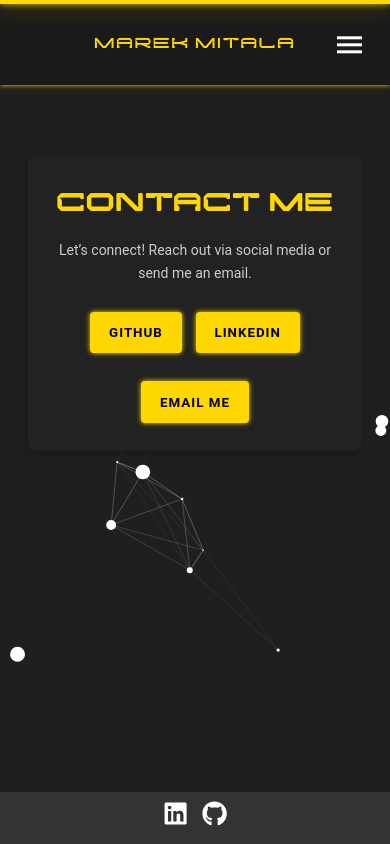
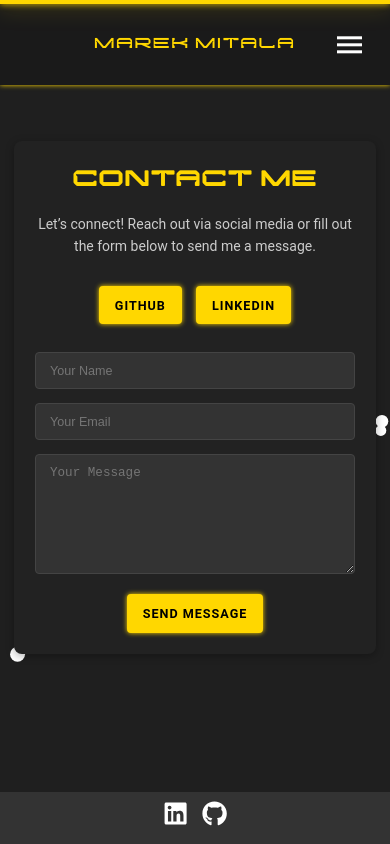
Before and after one commit to caibot11/marekmitala.com, a Next.js app: page /contact in a window 390 px wide. Built offline with nearby package versions, Linux system fonts and the light colour scheme.

Commit message:
email fixed

```diff
--- a/package.json
+++ b/package.json
@@ -10,8 +10,10 @@
     },
     "dependencies": {
         "@react-spring/web": "^9.7.5",
+        "@vercel/analytics": "^1.5.0",
+        "@vercel/speed-insights": "^1.2.0",
         "framer-motion": "^12.4.0",
-        "next": "^15.2.0-canary.62",
+        "next": "^15.1.7",
         "particles.js": "^2.0.0",
         "react": "18.2.0",
         "react-confetti": "^6.2.2",
--- a/src/app/contact/Contact.module.css
+++ b/src/app/contact/Contact.module.css
@@ -1,28 +1,37 @@
 /* app/contact/Contact.module.css */
 
+/* Overall container */
 .contactContainer {
   margin-top: 3rem;
   margin-left: auto;
   margin-right: auto;
   max-width: 500px;
-
-  display: flex;
-  align-items: center;
-  justify-content: center;
   padding: 2rem;
   text-align: center;
   position: relative;
 }
 
+/* Center the container on larger screens */
+@media (min-width: 768px) {
+  .contactContainer {
+    display: flex;
+    align-items: center;
+    justify-content: center;
+  }
+}
+
+/* Contact Box styling */
 .contactBox {
   background: #222;               /* Dark background behind the contact info */
-  border-radius: 8px;            /* Rounded corners */
+  border-radius: 8px;             /* Rounded corners */
   padding: 2rem;
   box-shadow: 0 2px 8px rgba(0, 0, 0, 0.3);
-  max-width: 600px;              /* Limit how wide the box can be */
-  width: 100%;                   /* Ensures the box shrinks on small screens */
+  max-width: 600px;               /* Limit how wide the box can be */
+  width: 100%;                    /* Ensures the box shrinks on small screens */
+  margin: 0 auto;
 }
 
+/* Contact Title */
 .contactTitle {
   font-family: "Nyxerin", sans-serif;
   font-size: 2rem;
@@ -32,12 +41,14 @@
   margin-bottom: 1rem;
 }
 
+/* Contact Subtitle */
 .contactSubtitle {
   color: #ccc;
   line-height: 1.6;
   margin-bottom: 2rem;
 }
 
+/* Social Links styling */
 .socialLinks {
   display: flex;
   gap: 1rem;
@@ -46,6 +57,7 @@
   margin-bottom: 2rem;
 }
 
+/* Contact Button */
 .contactButton {
   background: #ffd700;
   color: #000;
@@ -60,3 +72,48 @@
   transition: box-shadow 0.2s ease, filter 0.2s ease;
   font-family: inherit;
 }
+
+/* Hover state for the contact button */
+.contactButton:hover {
+  box-shadow: 0 0 10px #ffd700;
+  filter: brightness(1.1);
+}
+
+/* Optional: Styling for input fields and textarea if you add a form */
+.inputField,
+.textArea {
+  width: 100%;
+  padding: 0.75rem 1rem;
+  margin-bottom: 1rem;
+  border: 1px solid #444;
+  border-radius: 4px;
+  background: #333;
+  color: #fff;
+  font-size: 1rem;
+}
+
+.textArea {
+  resize: vertical;
+  min-height: 120px;
+}
+
+/* Responsive adjustments for mobile devices */
+@media (max-width: 600px) {
+  .contactContainer {
+    padding: 1rem;
+  }
+  .contactBox {
+    padding: 1.5rem;
+  }
+  .contactTitle {
+    font-size: 1.75rem;
+  }
+  .contactButton {
+    padding: 0.7rem 1rem;
+    font-size: 0.9rem;
+  }
+  .inputField,
+  .textArea {
+    font-size: 0.9rem;
+  }
+}
--- a/src/app/contact/page.tsx
+++ b/src/app/contact/page.tsx
@@ -1,29 +1,94 @@
 // app/contact/page.tsx
-import Link from "next/link";
-import React from "react";
+"use client";
+
+import React, { useState } from "react";
 import styles from "./Contact.module.css";
 
 export default function ContactPage() {
+  const [submitted, setSubmitted] = useState(false);
+  const [error, setError] = useState("");
+
+  async function handleSubmit(event: React.FormEvent<HTMLFormElement>) {
+    event.preventDefault(); // Prevent default form submission redirect
+    const form = event.currentTarget;
+    const data = new FormData(form);
+
+    try {
+      const response = await fetch("https://formspree.io/f/mgvonqyd", {
+        method: "POST",
+        headers: {
+          Accept: "application/json",
+        },
+        body: data,
+      });
+      if (response.ok) {
+        form.reset();
+        setSubmitted(true);
+        setError("");
+      } else {
+        const result = await response.json();
+        setError(result.error || "Submission failed, please try again.");
+      }
+    } catch (err) {
+      console.error("Error submitting the form", err);
+      setError("Submission failed, please try again later.");
+    }
+  }
+
   return (
     <main className={styles.contactContainer}>
       <div className={styles.contactBox}>
         <h1 className={styles.contactTitle}>Contact Me</h1>
         <p className={styles.contactSubtitle}>
-          Let’s connect! Reach out via social media or send me an email.
+          Let’s connect! Reach out via social media or fill out the form below to send me a message.
         </p>
 
         <div className={styles.socialLinks}>
-          <Link href="https://github.com/caibot11" target="_blank">
+          <a href="https://github.com/caibot11" target="_blank" rel="noopener noreferrer">
             <button className={styles.contactButton}>GitHub</button>
-          </Link>
-          <Link href="https://www.linkedin.com/in/yourProfile/" target="_blank">
+          </a>
+          <a href="https://www.linkedin.com/in/yourProfile/" target="_blank" rel="noopener noreferrer">
             <button className={styles.contactButton}>LinkedIn</button>
-          </Link>
+          </a>
         </div>
 
-        <Link href="mailto:marek.mitala04@gmail.com?subject=Hello%20Marek&body=I%20would%20like%20to%20connect">
-        <button className={styles.contactButton}>Email Me</button>
-      </Link>
+        {submitted ? (
+          <p className={styles.thankYouMessage}>Thank you for your message!</p>
+        ) : (
+          <form className={styles.contactForm} onSubmit={handleSubmit}>
+            {/* Honeypot field to deter spam bots */}
+            <div style={{ display: "none" }}>
+              <label>
+                Leave this field empty:
+                <input type="text" name="honeypot" />
+              </label>
+            </div>
+            <input
+              type="text"
+              name="name"
+              placeholder="Your Name"
+              className={styles.inputField}
+              required
+            />
+            <input
+              type="email"
+              name="_replyto"
+              placeholder="Your Email"
+              className={styles.inputField}
+              required
+            />
+            <textarea
+              name="message"
+              placeholder="Your Message"
+              className={styles.textArea}
+              required
+            />
+            {error && <p className={styles.errorMessage}>{error}</p>}
+            <button type="submit" className={styles.contactButton}>
+              Send Message
+            </button>
+          </form>
+        )}
       </div>
     </main>
   );
```
Also changed, not shown: 1 other file (tests, documents, lock files or other folders).
